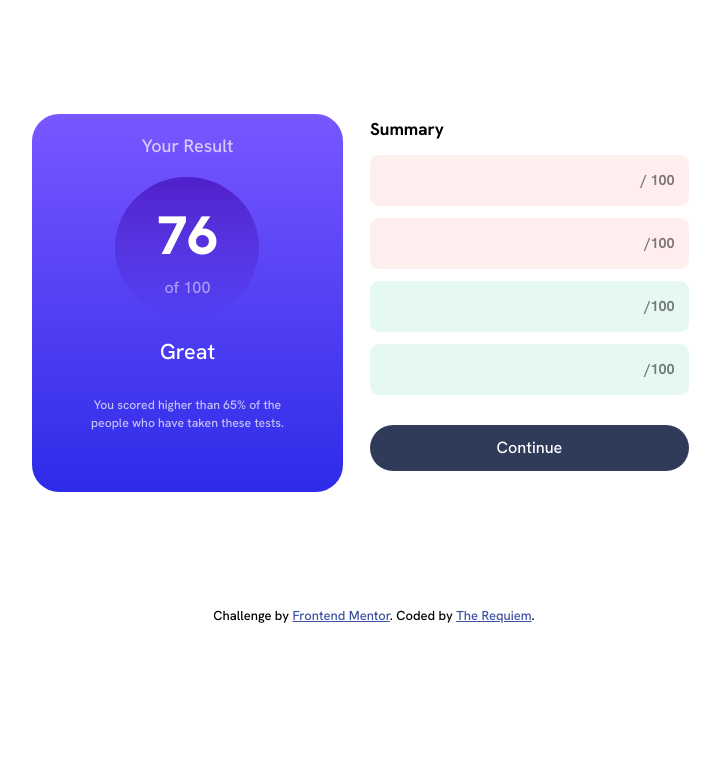
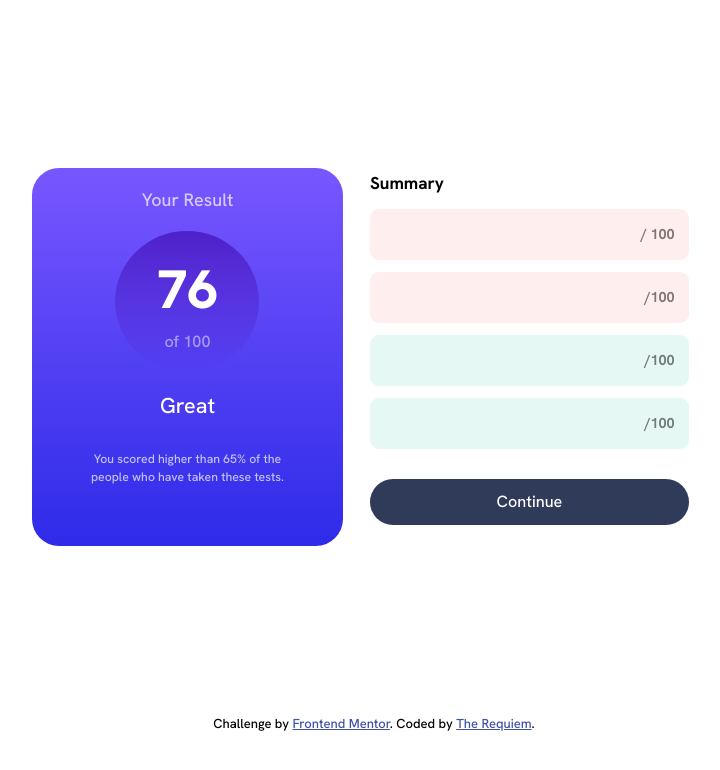
Before and after one commit to TheRequiem/FEM-Results-Summary-Component, a plain HTML site: page index.html in a window 1280 px wide. Shown: the whole page, without its empty margins (266-986 px from the left). Drawn offline with Linux system fonts and the light colour scheme.

Commit message:
Update style.css

```diff
--- a/style.css
+++ b/style.css
@@ -270,7 +270,7 @@ button:hover {
 @media screen and (min-width: 800px) {
 
   main {
-    margin: 5rem auto;
+    margin: 8rem auto;
     flex-direction: row;
     width: 38rem;
     border-bottom-right-radius: 1.5rem;
```
